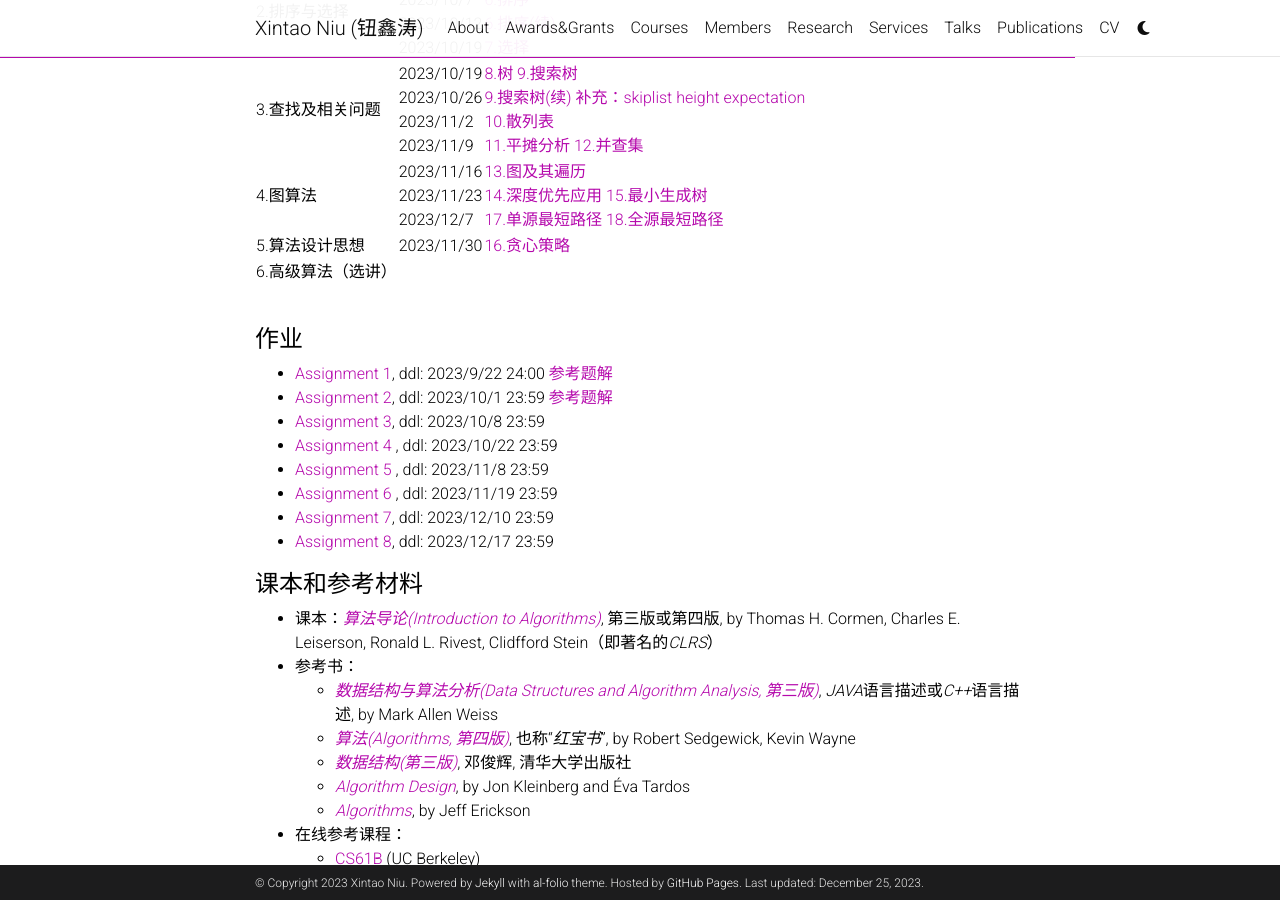
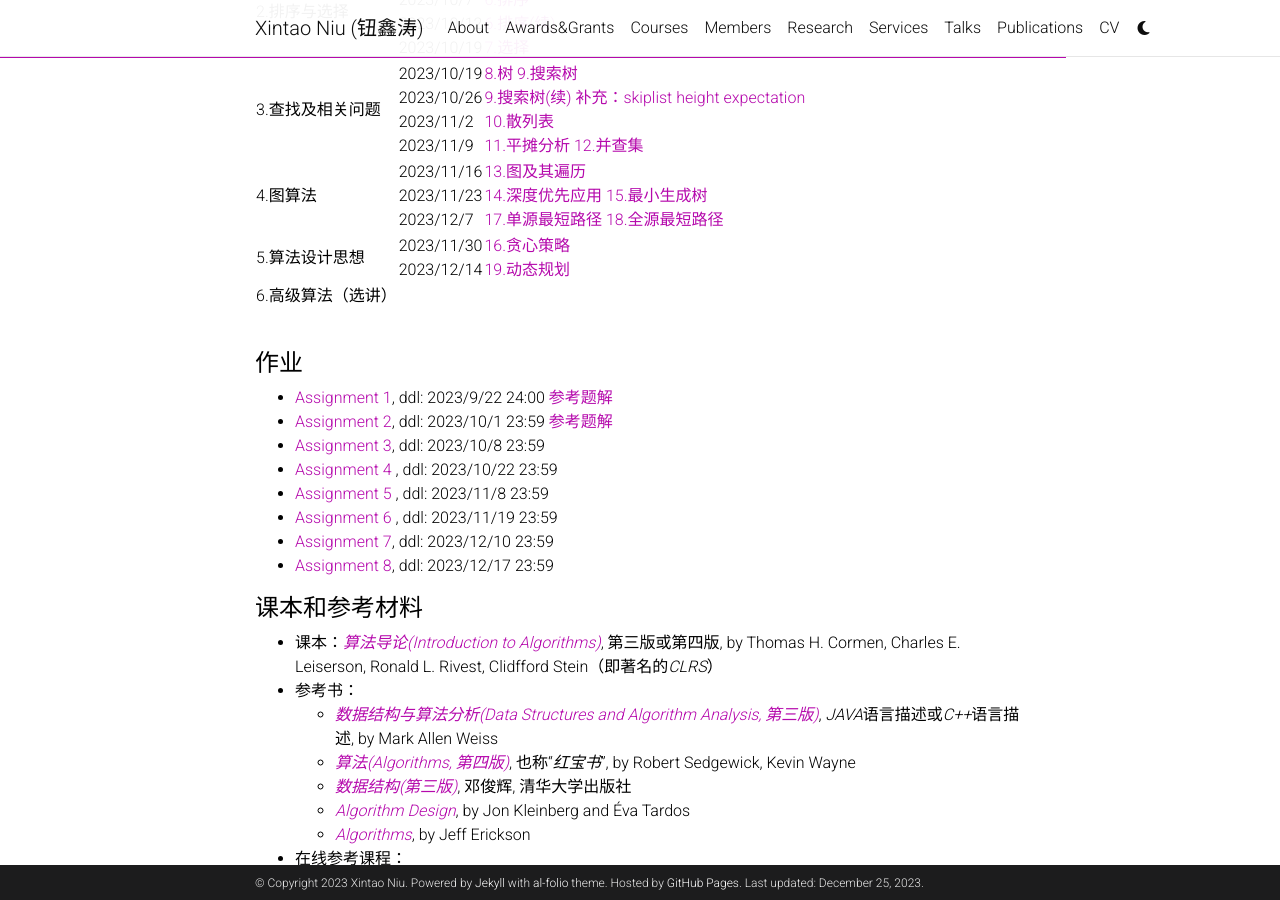
Before and after one commit to niuxintao/niuxintao.github.io, a Jekyll site: the page built from _courses/2023Fall-DS.md, in a window 1280 px wide and 900 px high, scrolled down 2422 px. Built offline with Jekyll 4.4.1, drawn with Linux system fonts in a browser that asks for light colours; comment, search, counter and statistics services are not loaded; a style sheet for code colours, icons or effects is not loaded.

Commit message:
add 20231214

```diff
--- a/_courses/2023Fall-DS.md
+++ b/_courses/2023Fall-DS.md
@@ -94,7 +94,7 @@
 | 2.排序与选择       | 2023/9/28<br />2023/10/7<br />2023/10/12<br />2023/10/19 | [5.堆](/assets/pdf/2023Fall-DS/5.堆.pdf)<br /> [6.排序](/assets/pdf/2023Fall-DS/6.排序.pdf)<br /> [6.排序(续)](/assets/pdf/2023Fall-DS/6.排序(续).pdf)<br /> [7.选择](/assets/pdf/2023Fall-DS/7.选择.pdf) |
 | 3.查找及相关问题   | 2023/10/19<br />2023/10/26<br />2023/11/2<br />2023/11/9 | [8.树](/assets/pdf/2023Fall-DS/8.树.pdf) [9.搜索树](/assets/pdf/2023Fall-DS/9.搜索树.pdf)<br /> [9.搜索树(续)](/assets/pdf/2023Fall-DS/9.搜索树(续).pdf)  [补充：skiplist height expectation](/assets/pdf/2023Fall-DS/skiplist height expectation.pdf)<br /> [10.散列表](/assets/pdf/2023Fall-DS/10.散列表.pdf)<br /> [11.平摊分析](/assets/pdf/2023Fall-DS/11.平摊分析.pdf)  [12.并查集](/assets/pdf/2023Fall-DS/12.并查集.pdf) |
 | 4.图算法           | 2023/11/16<br />2023/11/23<br />2023/12/7                | [13.图及其遍历](/assets/pdf/2023Fall-DS/13.图及其遍历.pdf)<br /> [14.深度优先应用](/assets/pdf/2023Fall-DS/14.深度优先应用.pdf)  [15.最小生成树](/assets/pdf/2023Fall-DS/15.最小生成树.pdf)<br />[17.单源最短路径](/assets/pdf/2023Fall-DS/17.单源最短路径.pdf) [18.全源最短路径](/assets/pdf/2023Fall-DS/18.全源最短路径.pdf) |
-| 5.算法设计思想     | 2023/11/30<br />                                         | [16.贪心策略](/assets/pdf/2023Fall-DS/16.贪心策略.pdf)<br /> |
+| 5.算法设计思想     | 2023/11/30<br />2023/12/14                               | [16.贪心策略](/assets/pdf/2023Fall-DS/16.贪心策略.pdf)<br /> [19.动态规划](/assets/pdf/2023Fall-DS/19.动态规划.pdf) |
 | 6.高级算法（选讲） |                                                          |                                                              |
 
 <br>
```
Also changed, not shown: 1 other file.
